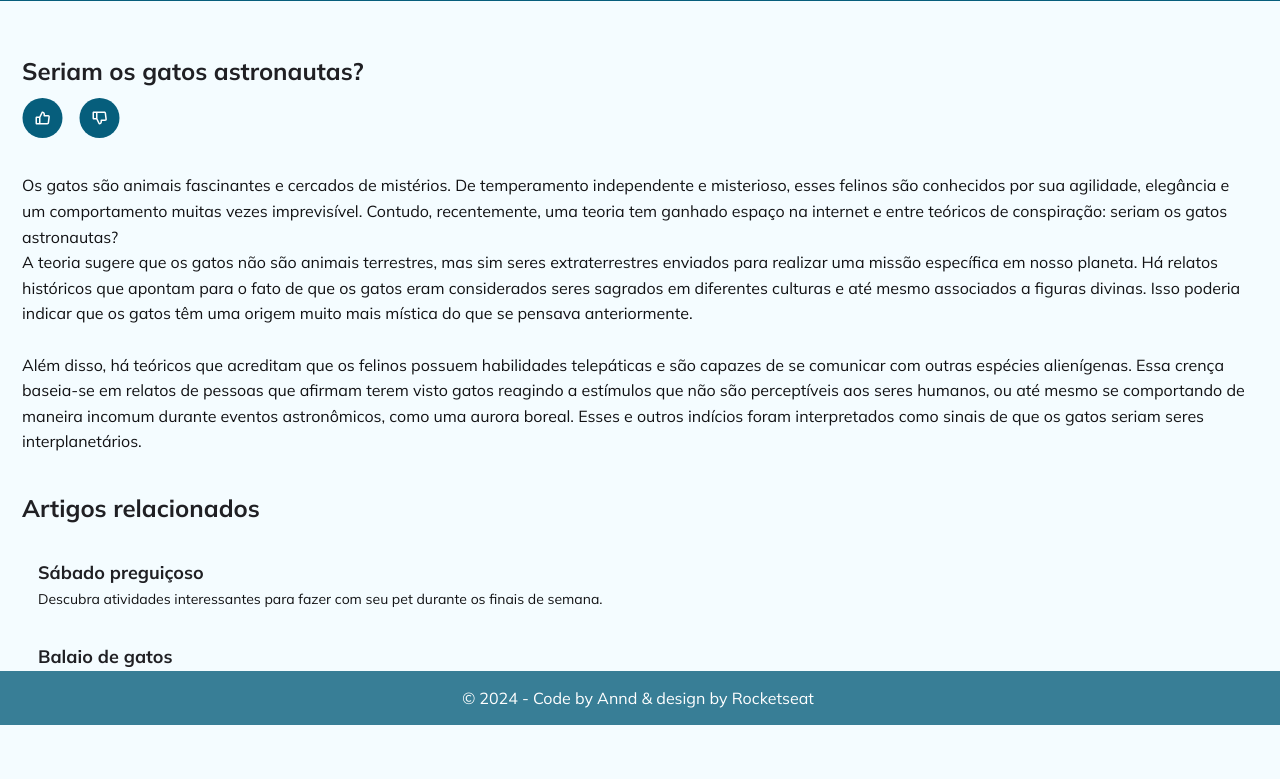
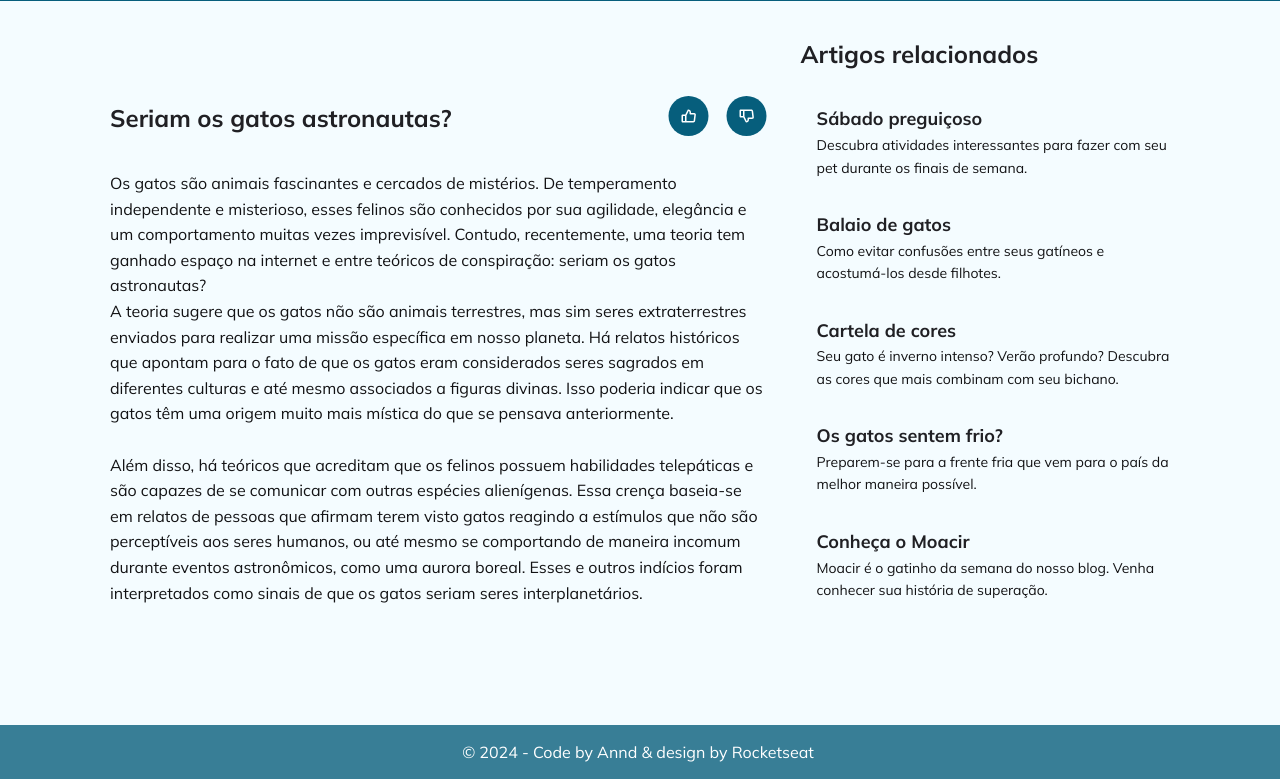
Before and after one commit to anndcodes/blog-gatinhos, a plain HTML site: page index.html in a window 1280 px wide. Shown: the part 75-854 px from the top of the page. Before the commit the page ends 800 px from the top, so only its background shows below. Drawn offline with Linux system fonts and the light colour scheme.

Commit message:
style: Fix small issues on mobile version code to style the desktop version code

```diff
--- a/index.html
+++ b/index.html
@@ -27,7 +27,7 @@
         />
       </header>
 
-      <div class="scroll-content">
+      <!-- <div class="scroll-content"> -->
         <main>
           <article>
             <img src="assets/article-img.jpg" alt="" class="article-img" />
@@ -68,7 +68,7 @@
                 interpretados como sinais de que os gatos seriam seres
                 interplanetários.
               </p>
-            </div>
+            <!-- </div> -->
           </article>
         </main>
 
--- a/style.css
+++ b/style.css
@@ -47,8 +47,7 @@ h3 {
 }
 
 #blog {
-  /* max-width: 43rem; */
-  height: 100vh;
+  min-height: 100vh;
   margin-inline: auto;
   display: grid;
   grid-template-rows: max-content 1fr max-content;
@@ -79,7 +78,6 @@ header label {
 }
 
 header input {
-  /* width: 24rem; */
   width: 100%;
   background: rgba(255, 255, 255, 0.2);
   border: 0;
@@ -99,10 +97,6 @@ header .avatar {
   height: 4.2rem;
   border-radius: 50%;
   object-fit: cover;
-}
-
-.scroll-content {
-  overflow-y: scroll;
 }
 
 /* main */
@@ -152,3 +146,50 @@ footer p {
   line-height: 0;
   text-align: center;
 }
+
+/* desktop version */
+@media (min-width: 1100px) {
+  #blog {
+    grid-template-areas:
+      "header header header"
+      "main main aside"
+      "footer footer footer";
+  }
+
+  #blog header {
+    grid-area: header;
+    padding-inline: 11rem;
+  }
+
+  #blog main {
+    grid-area: main;
+    max-width: 100rem;
+    margin: 4.4rem 3.4rem 3.9rem 11rem;
+  }
+
+  #blog aside {
+    grid-area: aside;
+    margin-right: 11rem;
+    max-width: 38.4rem;
+  }
+
+  #blog footer {
+    grid-area: footer;
+  }
+
+  article .container,
+  aside.container {
+    padding: 0;
+  }
+
+  article .container .article-title {
+    flex-direction: row;
+    justify-content: space-between;
+    align-items: center;
+    margin-block: 3.1rem;
+  }
+
+  .article-img {
+    border-radius: 0.5rem;
+  }
+}
```
